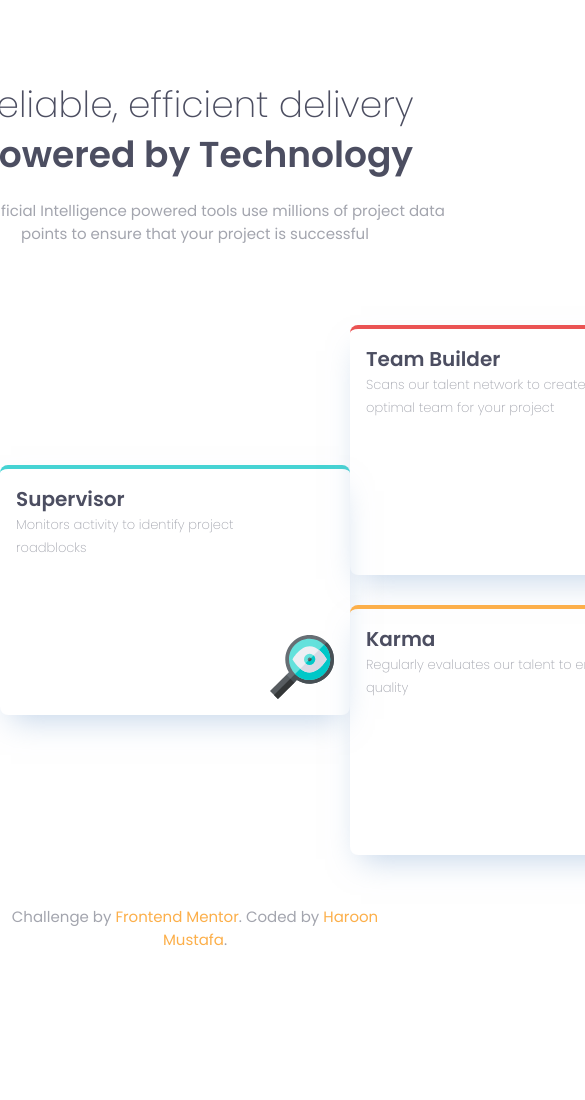
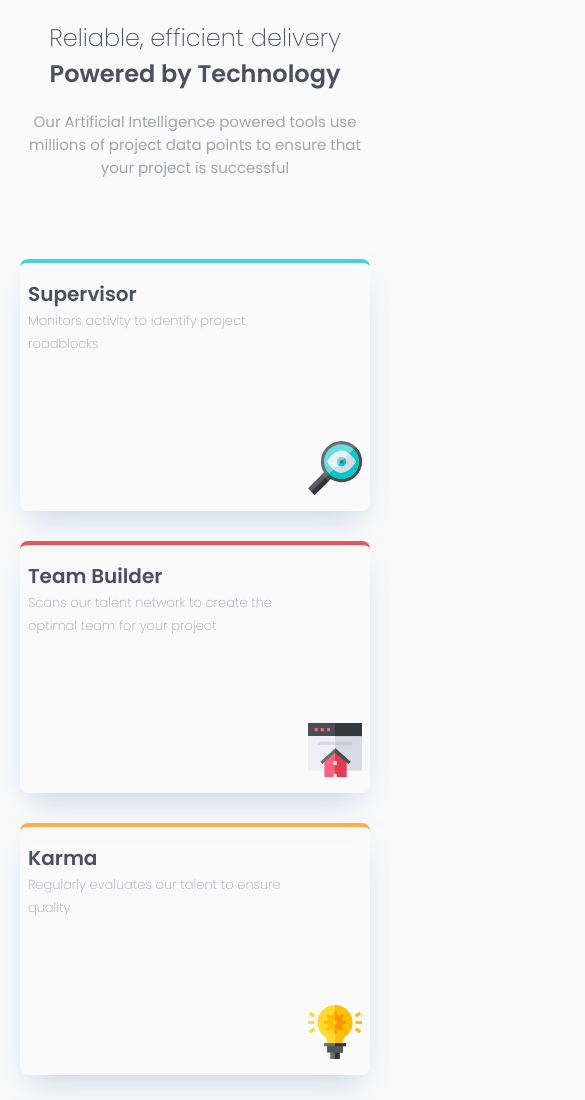
Before and after one commit to haroon-raja/four-card-feature-section, a website: page index.html in a window 390 px wide. Shown: the top 1100 px of the page, 585 px wide, since content can reach past the window. Before the commit the page ends 971 px from the top, so only its background shows below. Drawn offline with Linux system fonts and the light colour scheme.

Commit message:
Add Media queries

```diff
--- a/index.html
+++ b/index.html
@@ -17,6 +17,7 @@
 </head>
 
 <body>
+  <div class="container">
     <header class="header">
       <div class="header__text-box">
         <h1 class="heading"><span class="heading--light">Reliable, efficient delivery</span> Powered by Technology</h1>
@@ -30,25 +31,25 @@
       <div class="feature__card feature__card--1">
         <h2 class="feature__card-heading">Supervisor</h2>
         <p class="feature__card-text">Monitors activity to identify project roadblocks</p>
-      <img src="/images/icon-supervisor.svg" alt="Feature Icon 1" class="feature__card-img">
+        <img src="/images/icon-supervisor.svg" alt="Magnifying glass icon" class="feature__card-icon">
       </div>
 
       <div class="feature__card feature__card--2">
         <h2 class="feature__card-heading">Team Builder</h2>
         <p class="feature__card-text">Scans our talent network to create the optimal team for your project</p>
-      <img src="/images/icon-team-builder.svg" alt="Feature Icon 2" class="feature__card-img">
+        <img src="/images/icon-team-builder.svg" alt="Home icon" class="feature__card-icon">
       </div>
 
       <div class="feature__card feature__card--3">
         <h2 class="feature__card-heading">Karma</h2>
         <p class="feature__card-text">Regularly evaluates our talent to ensure quality</p>
-      <img src="/images/icon-karma.svg" alt="Feature Icon 3" class="feature__card-img">
+        <img src="/images/icon-karma.svg" alt="Light bulb icon" class="feature__card-icon">
       </div>
 
       <div class="feature__card feature__card--4">
         <h2 class="feature__card-heading">Calculator</h2>
         <p class="feature__card-text">Uses data from past projects to provide better delivery estimates</p>
-      <img src="/images/icon-calculator.svg" alt="Feature Icon 4" class="feature__card-img">
+        <img src="/images/icon-calculator.svg" alt="Desktop icon" class="feature__card-icon">
       </div>
     </main>
     <footer class="footer">
@@ -57,6 +58,7 @@
         Coded by <a href="https://github.com/haroon-raja" target="_blank">Haroon Mustafa</a>.
       </p>
     </footer>
+  </div>
 </body>
 
 </html>
--- a/scss/globals/_base.scss
+++ b/scss/globals/_base.scss
@@ -15,6 +15,14 @@ html {
 
 body {
   font-family: u.$font;
-  background-color: var(--color-white);
-  color: var(--color-blue-gray);
+  background-color: var(--color-gray-light);
+  padding: u.rem(30);
+
+  @include u.breakpoint(small) {
+    padding: u.rem(20) u.rem(10);
+  }
 }
+
+.container {
+  max-width: 100vw;
+}
--- a/scss/globals/_typography.scss
+++ b/scss/globals/_typography.scss
@@ -3,12 +3,20 @@
 h1,
 h2,
 h3 {
-  font-weight: 600;
-  line-height: 1.4;
+  color: var(--color-blue-dark);
+}
+
+h1 {
+  font-size: clamp(u.rem(24), u.rem(16) + 2vw, u.rem(36));
+}
+
+h2 {
+  font-size: u.rem(20);
 }
 
 p {
   font-size: u.rem(15);
+  color: var(--color-blue-gray);
 }
 
 ul {
--- a/scss/layout/_cards.scss
+++ b/scss/layout/_cards.scss
@@ -1,29 +1,67 @@
 @use "../util" as u;
 
 .feature__card {
-  width: u.rem(350);
+  max-width: u.rem(350);
   border-radius: u.rem(8);
   padding: u.rem(16);
   box-shadow: 0 u.rem(15) u.rem(30) u.rem(-11) rgba(u.$color-shadow, .5);
   display: grid;
   grid-template-columns: 1fr min-content;
 
+  @include u.breakpoint(large) {
+    //width: u.rem(300);
+    padding: u.rem(16) u.rem(8);
+  }
+
   &--1 {
     grid-row: 2 / 4;
     border-top: u.rem(4) solid var(--color-primary-2);
     justify-self: end;
+
+    @include u.breakpoint(medium) {
+      grid-row: 1 / 2;
+      grid-column: 1 / 2;
+      justify-self: center;
+    }
+
+    @include u.breakpoint(small) {
+      grid-row: 1 / 2;
+      grid-column: 1 / -1;
+    }
   }
 
   &--2 {
     grid-row: 1 / 3;
     grid-column: 2 / 3;
     border-top: u.rem(4) solid var(--color-primary-1);
+
+    @include u.breakpoint(medium) {
+      grid-row: 1 / 2;
+      grid-column: 2 / 3;
+      justify-self: center;
+    }
+
+    @include u.breakpoint(small) {
+      grid-row: 2 / 3;
+      grid-column: 1 / -1;
+    }
   }
 
   &--3 {
     grid-row: 3 / 5;
     grid-column: 2 / 3;
     border-top: u.rem(4) solid var(--color-primary-3);
+
+    @include u.breakpoint(medium) {
+      grid-row: 2 / 3;
+      grid-column: 1 / 2;
+      justify-self: center;
+    }
+
+    @include u.breakpoint(small) {
+      grid-row: 3 / 4;
+      grid-column: 1 / -1;
+    }
   }
 
   &--4 {
@@ -31,18 +69,30 @@
     grid-column: 3 / 4;
     border-top: u.rem(4) solid var(--color-primary-4);
     justify-self: start;
+
+    @include u.breakpoint(medium) {
+      grid-row: 2 / 3;
+      grid-column: 2 / 3;
+      justify-self: center;
+    }
+
+    @include u.breakpoint(small) {
+      grid-row: 4 / 5;
+      grid-column: 1 / -1;
+    }
   }
 
-  &-img {
-    //width: 80%;
+  &-icon {
     grid-column: 2 / 3;
     grid-row: 1 / span 2;
     align-self: end;
+
+    @include u.breakpoint(xsmall) {
+      width: u.rem(54);
+    }
   }
 
   &-heading {
-    font-size: u.rem(20);
-    color: var(--color-blue-dark);
     font-weight: 600;
   }
 
--- a/scss/layout/_grid.scss
+++ b/scss/layout/_grid.scss
@@ -1,11 +1,24 @@
 @use "../util" as u;
 
 .grid-container {
-  max-width: u.rem(1440);
   display: grid;
-  grid-template-columns: repeat(3, 1fr);
+  grid-template-columns: repeat(3, minmax(1fr, u.rem(350)));
   grid-template-rows: repeat(4, min-content);
-  justify-items: center;
+  //justify-content: center;
   row-gap: u.rem(30);
   margin-bottom: u.rem(50);
+
+  @include u.breakpoint(large) {
+    column-gap: u.rem(10);
+  }
+
+  @include u.breakpoint(medium) {
+    grid-template-columns: repeat(2, minmax(1fr, u.rem(350)));
+    grid-template-rows: repeat(2, min-content);
+  }
+
+  @include u.breakpoint(small) {
+    grid-template-columns: 1fr;
+    grid-template-rows: repeat(4, min-content);
+  }
 }
--- a/scss/layout/_header.scss
+++ b/scss/layout/_header.scss
@@ -2,21 +2,23 @@
 
 .header {
   display: grid;
-  grid-template-columns: min-content;
-  justify-content: center;
-  max-width: u.rem(1440);
-  padding: u.rem(80) 0;
+  grid-template-columns: 1fr;
+  justify-items: center;
+  margin-bottom: u.rem(80);
 
   &__text-box {
-    color: var(--color-blue-dark);
     text-align: center;
-    width: u.rem(500);
+    //width: u.rem(500);
   }
 }
 
 .heading {
-  font-size: u.rem(36);
   margin-bottom: u.rem(18);
+  line-height: u.rem(60);
+
+  @include u.breakpoint(small) {
+    line-height: u.rem(36);
+  }
 
   &--light {
     font-weight: 200;
@@ -26,5 +28,21 @@
 
 .text {
   font-weight: 400;
-  color: var(--color-blue-gray);
+  padding: 0 u.rem(400);
+
+  @include u.breakpoint(large) {
+    padding: 0 u.rem(250);
+  }
+
+  @include u.breakpoint(medium) {
+    padding: 0 u.rem(150);
+  }
+
+  @include u.breakpoint(small) {
+    padding: 0 u.rem(50);
+  }
+
+  @include u.breakpoint(xsmall) {
+    padding: 0 u.rem(5);
+  }
 }
--- /dev/null
+++ b/scss/util/_breakpoints.scss
@@ -0,0 +1,15 @@
+@use "functions" as f;
+//large=1100,
+
+$breakpoints-down: (
+  'large': f.em(1100),
+  'medium': f.em(900),
+  'small': f.em(600),
+  'xsmall': f.em(400),
+);
+
+@mixin breakpoint($size) {
+  @media screen and (max-width: map-get($breakpoints-down, $size)) {
+    @content;
+  }
+}
--- /dev/null
+++ b/scss/util/_index.scss
@@ -0,0 +1,3 @@
+@forward "variables";
+@forward "functions";
+@forward "breakpoints";
--- a/scss/util/index.scss
+++ /dev/null
@@ -1,2 +0,0 @@
-@forward "variables";
-@forward "functions";
```
Also changed, not shown: css/style.css, 1 other file. Lines whose indentation alone changed are shown as unchanged.
